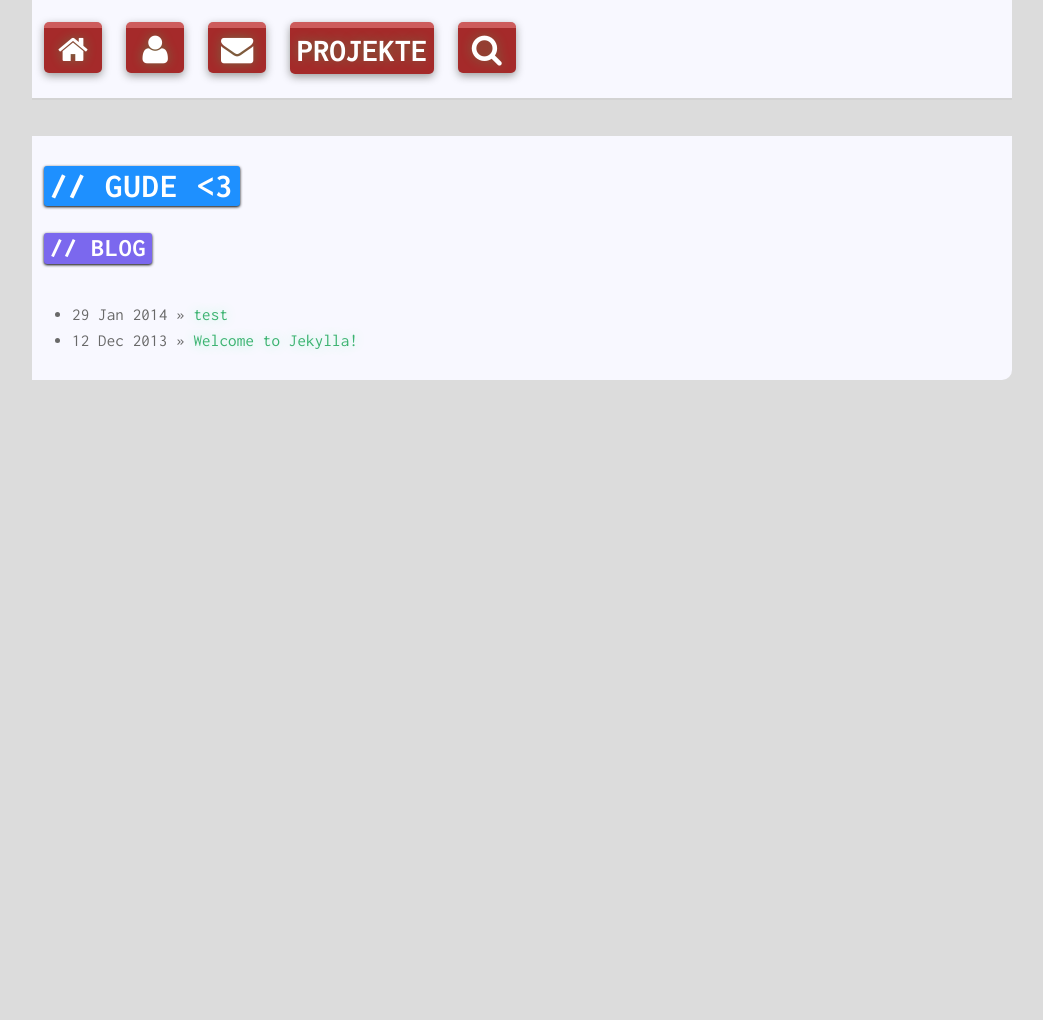
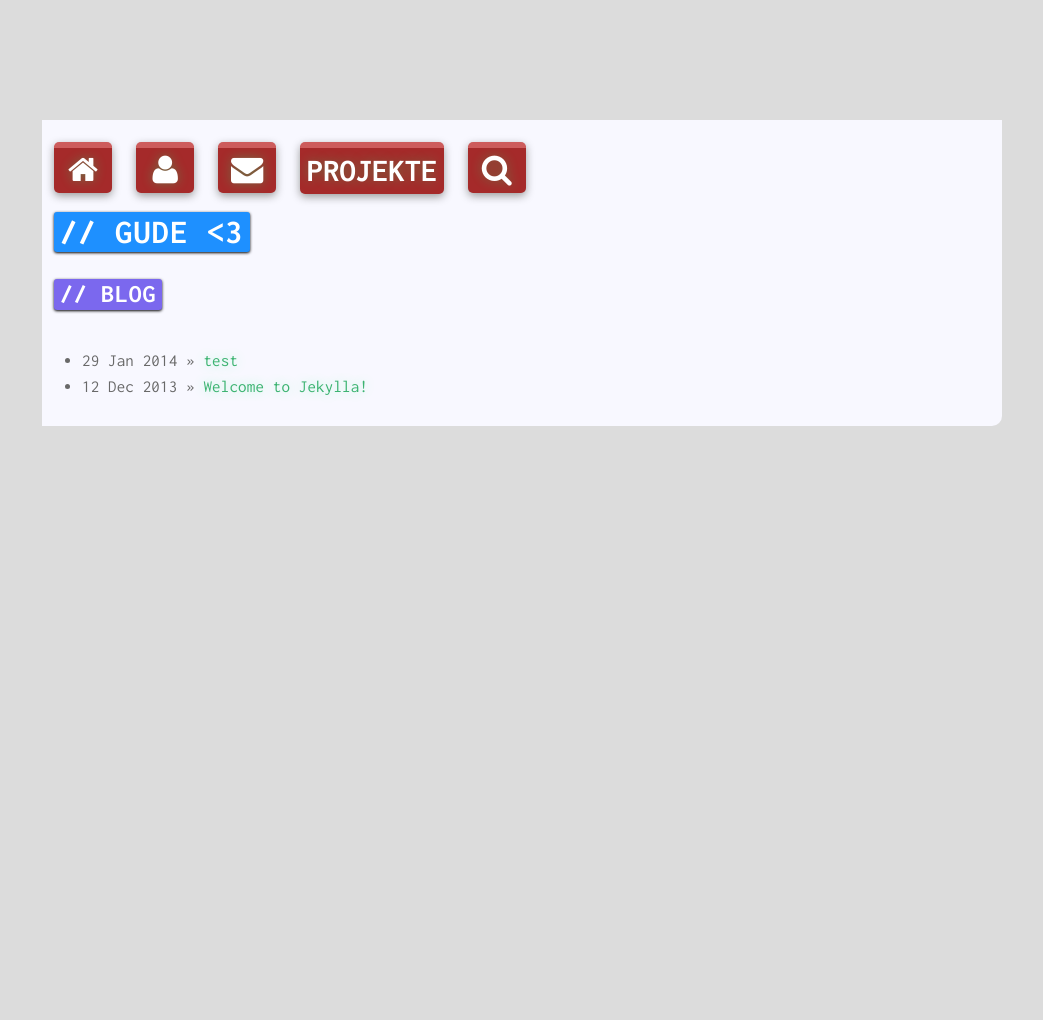
Before and after one commit to curlott/curlott.github.io, a Jekyll site: the page built from index.html, in a window 1280 px wide. Shown: the whole page, without its empty margins (118-1161 px from the left). Built offline with Jekyll 4.4.1, drawn with Linux system fonts in a browser that asks for light colours; before the commit the page ends 900 px from its top, so only the background shows below that.

Commit message:
coming closer to the design i wanted

```diff
--- a/_layouts/default.html
+++ b/_layouts/default.html
@@ -58,7 +58,6 @@ xmlns:article="http://ogp.me/ns/article#">
                 </ul>
                 <div class="clear"></div>
             </nav>
-            <hr>
             <article>
             {{ content }}
             </article>
--- a/css/main.css
+++ b/css/main.css
@@ -26,8 +26,8 @@ body {
 /* line 33, ../sass/main.scss */
 #content {
   position: relative;
-  max-width: 980px;
-  margin: 0 auto;
+  max-width: 960px;
+  margin: 120px auto 0 auto;
   background-color: ghostwhite;
   padding: 10px 0;
   border-radius: 0 0 10px 0;
--- a/sass/main.scss
+++ b/sass/main.scss
@@ -32,8 +32,8 @@ body {
 }
 #content {
     position: relative;
-    max-width: 980px;
-    margin: 0 auto;
+    max-width: 960px;
+    margin: 120px auto 0 auto;
     // margin: 0 2%;
     background-color: ghostwhite;
     padding: 10px 0;
```
